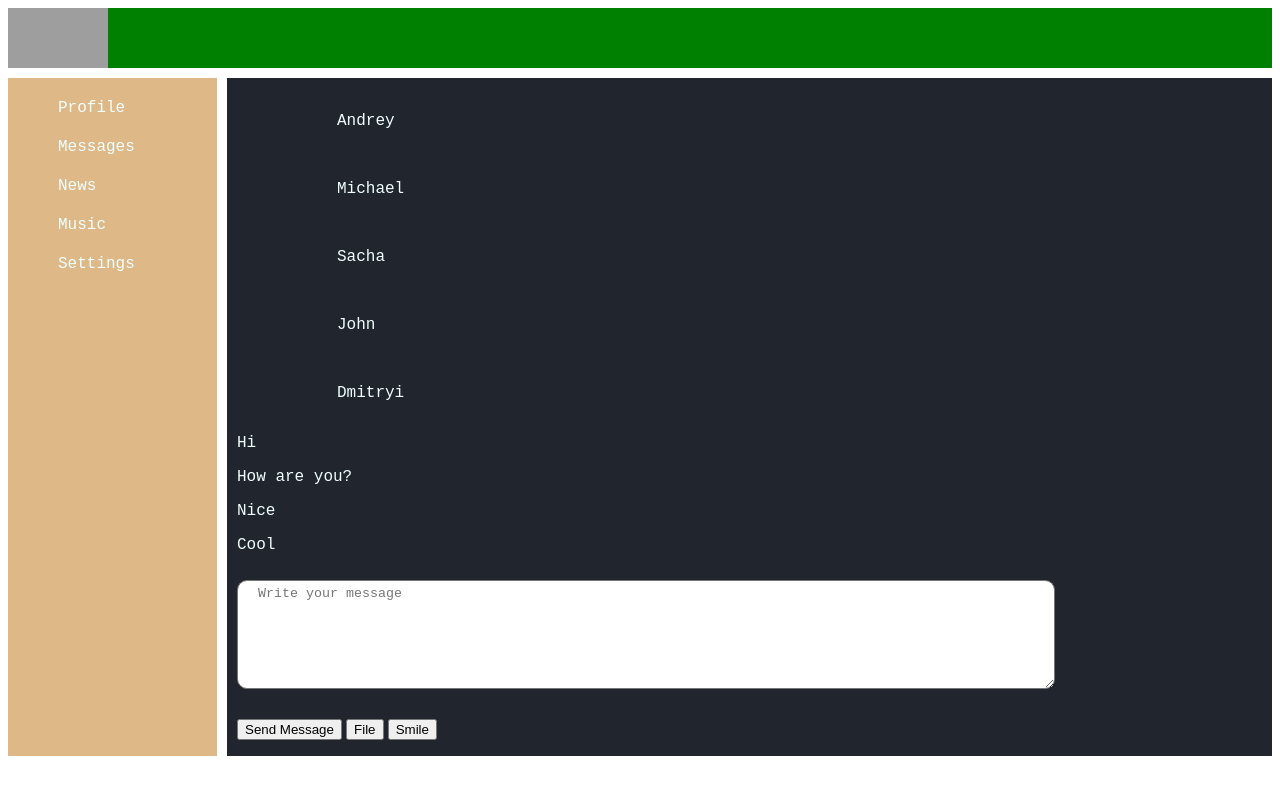
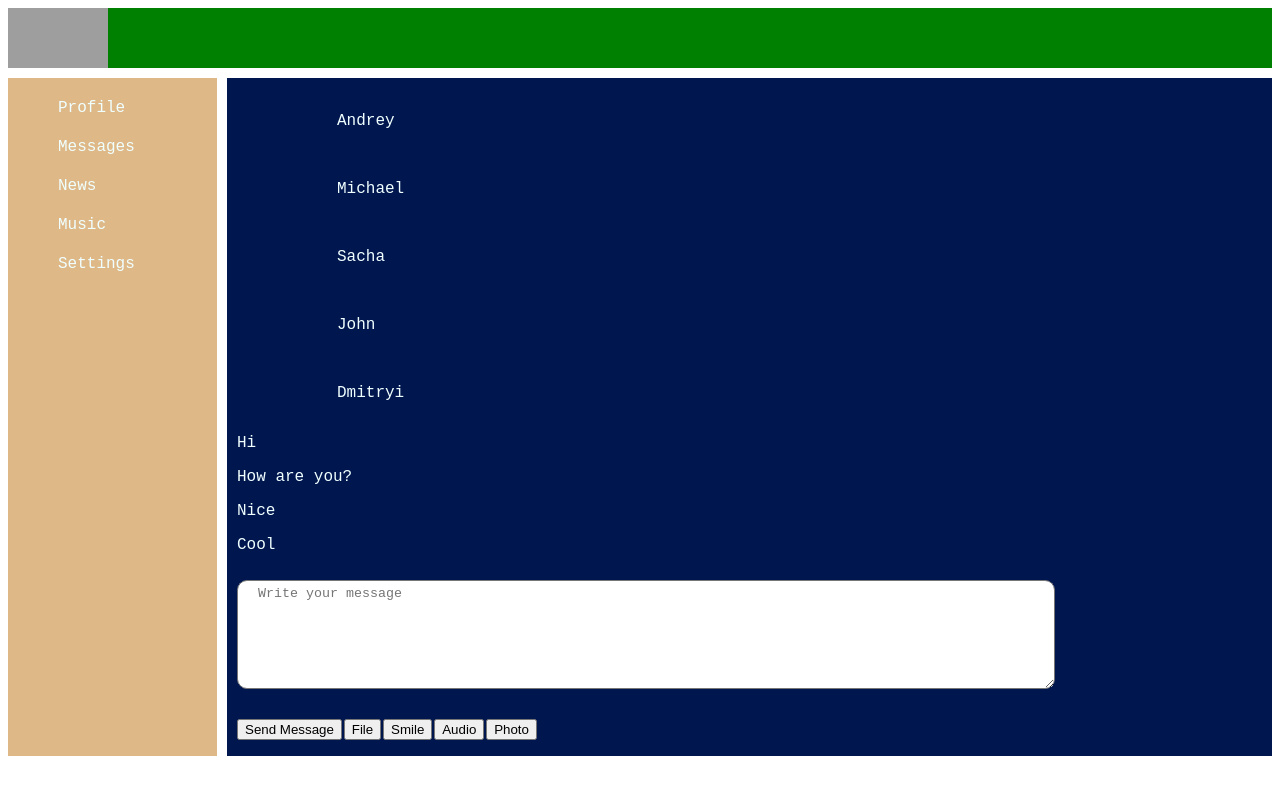
Before and after one commit to FOX521/myFirstApp, a React (Create React App) app: page /messages in a window 1280 px wide. Shown: the top 794 px of the page. Built offline with nearby package versions, Linux system fonts and the light colour scheme; grey boxes are pictures that could not be loaded.

Commit message:
Added reduce and dispatch and styles for message page

```diff
--- a/src/components/Profile.jsx
+++ b/src/components/Profile.jsx
@@ -1,6 +1,6 @@
 import React from 'react';
 import Posts from './Posts';
-import {createAddPost,createChangeInput} from '../data/state'
+import {createAddPost,createChangeInput} from '../data/reducerPostPage'
 
 class Profile extends React.Component {
   constructor(props) {
--- a/src/components/SendMessagePage.jsx
+++ b/src/components/SendMessagePage.jsx
@@ -1,5 +1,5 @@
 import React from 'react';
-import { createChangeInputMessage, createNewMessageBody } from '../data/state';
+import { createChangeInputMessage, createNewMessageBody } from '../data/reducerMessagePage';
 
 class SendMessagePage extends React.Component {
     render() {
@@ -19,7 +19,7 @@ class SendMessagePage extends React.Component {
         let buttonListStyle = {
             display: 'Flex',
             justifyContent: 'space-between',
-            width: '200px',
+            width: '300px',
             paddingLeft: '10px',
             listStyle: 'none'
         };
@@ -54,6 +54,12 @@ class SendMessagePage extends React.Component {
                 <li>
                     <button>Smile</button>
                 </li>
+                <li>
+                    <button>Audio</button>
+                </li>
+                 <li>
+                    <button>Photo</button>
+                </li>
                 </ul>
             </section>
         )
--- /dev/null
+++ b/src/data/reducerMessagePage.js
@@ -0,0 +1,29 @@
+const CREATE_MESSAGE = 'CREATE-NEW-MESSAGE';
+const UPDATE_TEXT_MESSAGE = 'UPDATE-TEXT-MESSAGE';
+
+const reducerMessagePage = (action, state) => {
+    switch (action.type) {
+    case CREATE_MESSAGE:
+                let newMessage = {
+                    id: state.messages.length + 1,
+                    message: action.text
+                }
+                state.messages.push(newMessage);
+                state.newMessageBody = '';
+            break;
+            case UPDATE_TEXT_MESSAGE:
+                state.newMessageBody = action.text;
+            break;
+    };
+    return state;
+};
+
+export const createNewMessageBody = (text) => {
+    return {type: CREATE_MESSAGE, text: text}
+};
+
+export const createChangeInputMessage = (text) => {
+    return {type: UPDATE_TEXT_MESSAGE, text: text}
+};
+
+export default reducerMessagePage;
--- /dev/null
+++ b/src/data/reducerPostPage.js
@@ -0,0 +1,29 @@
+const ADD_POST = 'ADD-POST';
+const UPDATE_TEXT = 'UPDATE-TEXT';
+
+const reducerPostPage = (action, state) => {
+    switch (action.type) {
+        case ADD_POST:
+            let newPost = {
+                id: state.posts.length + 1,
+                post: action.text
+            }
+            state.posts.push(newPost);
+            state.newPostText = '';
+        break;
+        case UPDATE_TEXT:
+            state.newPostText = action.text;
+        break;
+    };
+    return state;
+};
+
+export const createAddPost = (text) => {
+    return {type:  ADD_POST, text: text}
+};
+
+export const createChangeInput = (text) =>{
+    return {type: UPDATE_TEXT, text: text}
+}
+
+export default reducerPostPage;
--- a/src/data/state.js
+++ b/src/data/state.js
@@ -1,7 +1,5 @@
-const ADD_POST = 'ADD-POST';
-const UPDATE_TEXT = 'UPDATE-TEXT';
-const CREATE_MESSAGE = 'CREATE-NEW-MESSAGE';
-const UPDATE_TEXT_MESSAGE = 'UPDATE-TEXT-MESSAGE';
+import reducerMessagePage from "./reducerMessagePage";
+import reducerPostPage from "./reducerPostPage";
 
 let store = {
     _state: {
@@ -83,55 +81,14 @@ let store = {
     _callSubscriber() {
         console.log('state was change')
     },
-    dispatch(action) {
-        switch (action.type) {
-            case ADD_POST:
-                let newPost = {
-                    id: this._state.profilePage.posts.length + 1,
-                    post: action.text
-                }
-                this._state.profilePage.posts.push(newPost);
-                this._callSubscriber(this._state);
-                this._state.profilePage.newPostText = '';
-            break;
-            case UPDATE_TEXT:
-                this._state.profilePage.newPostText = action.text;
-                this._callSubscriber(this._state);
-            break;
-            case CREATE_MESSAGE:
-                let newMessage = {
-                    id: this._state.messagesPage.messages.length + 1,
-                    message: action.text
-                }
-                this._state.messagesPage.messages.push(newMessage);
-                this._callSubscriber(this._state);
-                this._state.messagesPage.newMessageBody = '';
-            break;
-            case UPDATE_TEXT_MESSAGE:
-                this._state.messagesPage.newMessageBody = action.text;
-                this._callSubscriber(this._state);
-            break;
-        };
-    },
     subscriber(observer) {
         this._callSubscriber = observer;
-    }
-}
-
-export const createAddPost = (text) => {
-    return {type:  ADD_POST, text: text}
-};
-
-export const createChangeInput = (text) =>{
-    return {type: UPDATE_TEXT, text: text}
-}
-
-export const createNewMessageBody = (text) => {
-    return {type: CREATE_MESSAGE, text: text}
-}
-
-export const createChangeInputMessage = (text) => {
-    return {type: UPDATE_TEXT_MESSAGE, text: text}
+    },
+    dispatch(action) {
+       this._state.profilePage = reducerPostPage(action, this._state.profilePage);
+       this._state.messagesPage = reducerMessagePage(action, this._state.messagesPage);
+       this._callSubscriber(this._state);
+    },
 }
 
 export default store;
--- a/src/styles/content.scss
+++ b/src/styles/content.scss
@@ -1,4 +1,4 @@
 .content {
     grid-area: c;
-    background-color: rgb(33, 37, 46);
+    background-color: #00164e ;
   }
```
Also changed, not shown: 1 other file (tests, documents, lock files or other folders).
